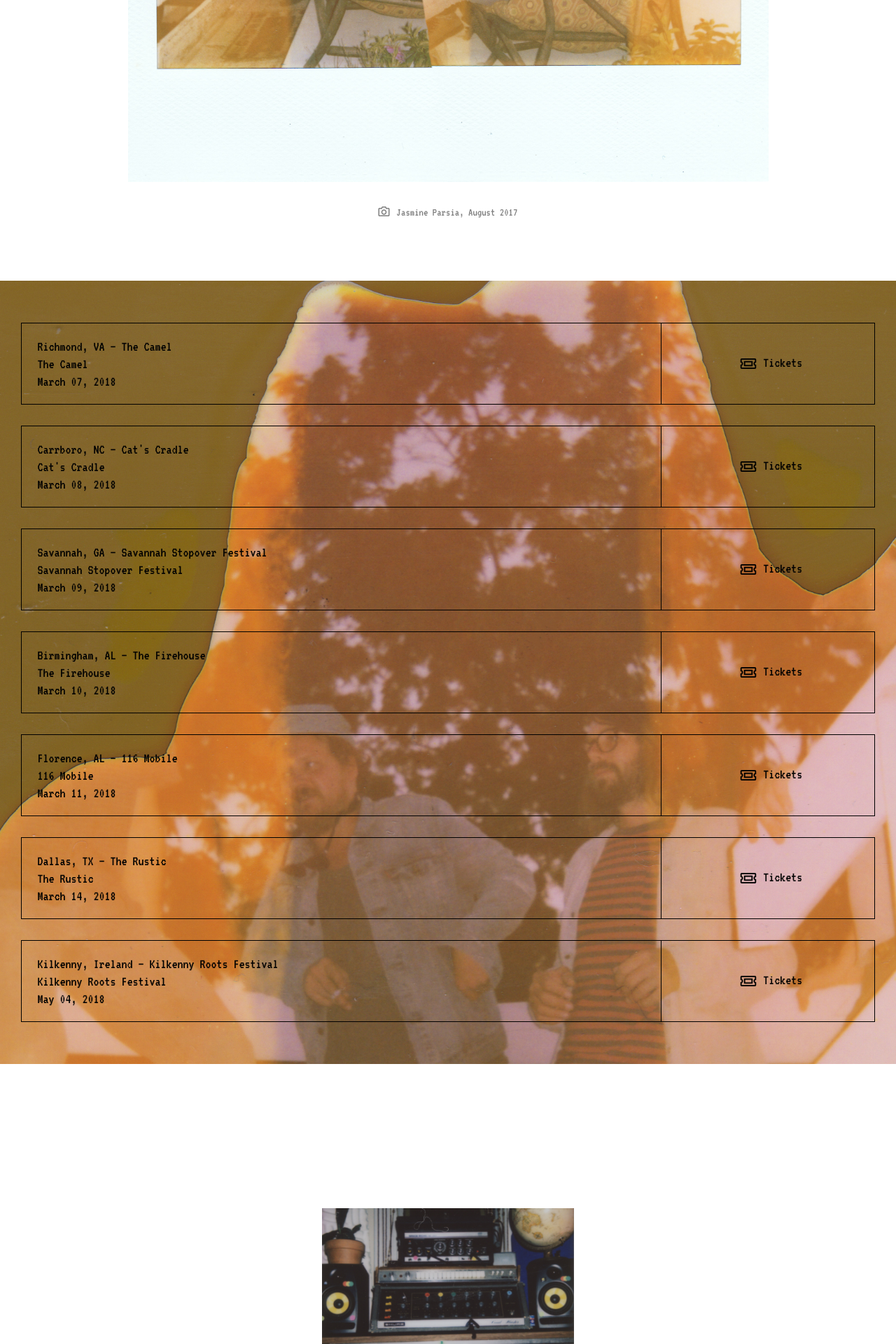
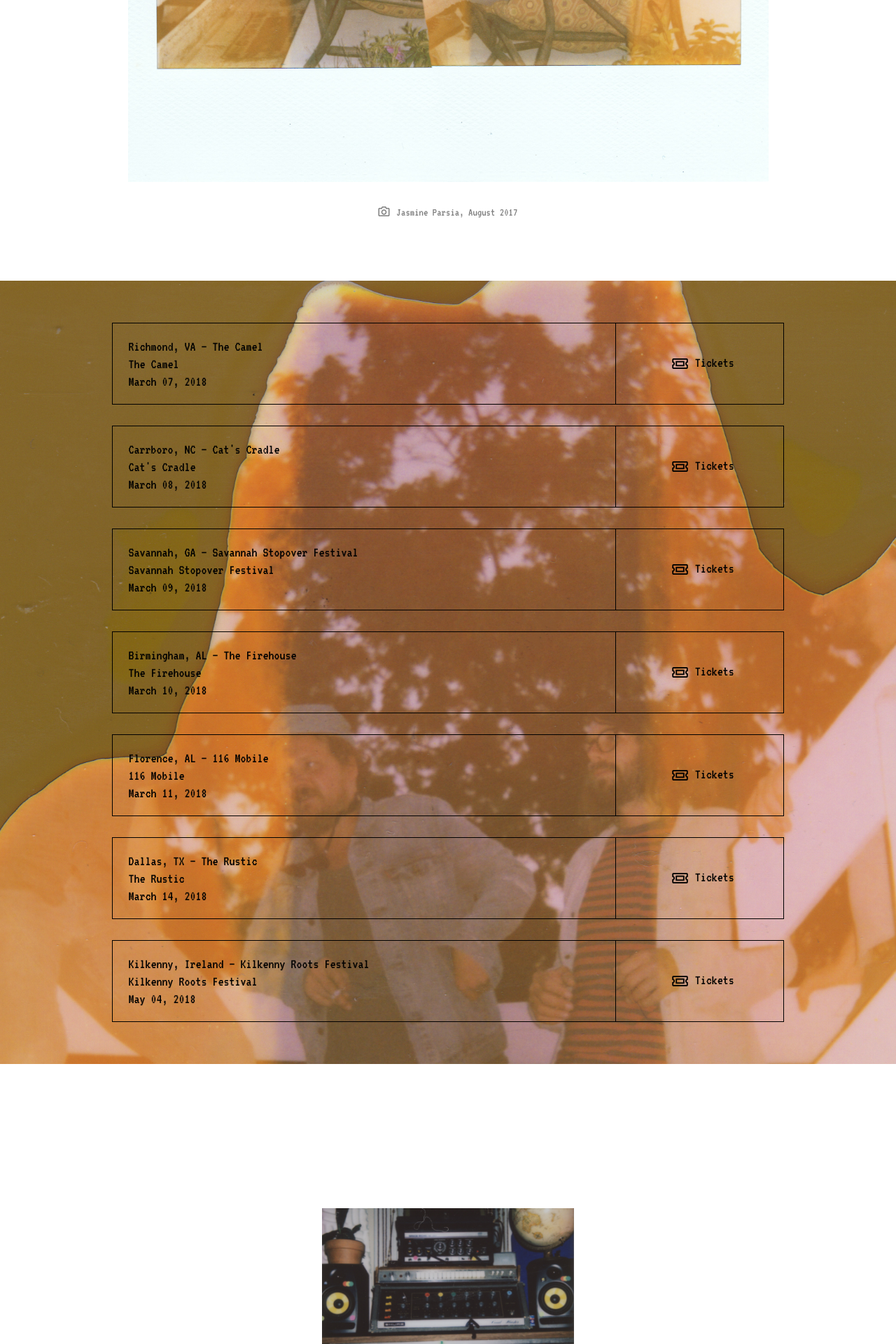
Before and after one commit to alder-studio/little-jamaica, a Jekyll site: the page built from index.html, in a window 1280 px wide. Shown: the part 1724-3644 px from the top of the page at 70% size. Built offline with Jekyll 4.4.1, drawn with Linux system fonts in a browser that asks for light colours.

Commit message:
Housekeeping

```diff
--- a/assets/site.css
+++ b/assets/site.css
@@ -85,6 +85,11 @@ html>body .content {
 .text-block {
     max-width: 540px;
     margin: 90px auto;
+}
+
+.tour {
+    max-width: 960px;
+    margin: auto;
 }
 
 .tour-date {
```
